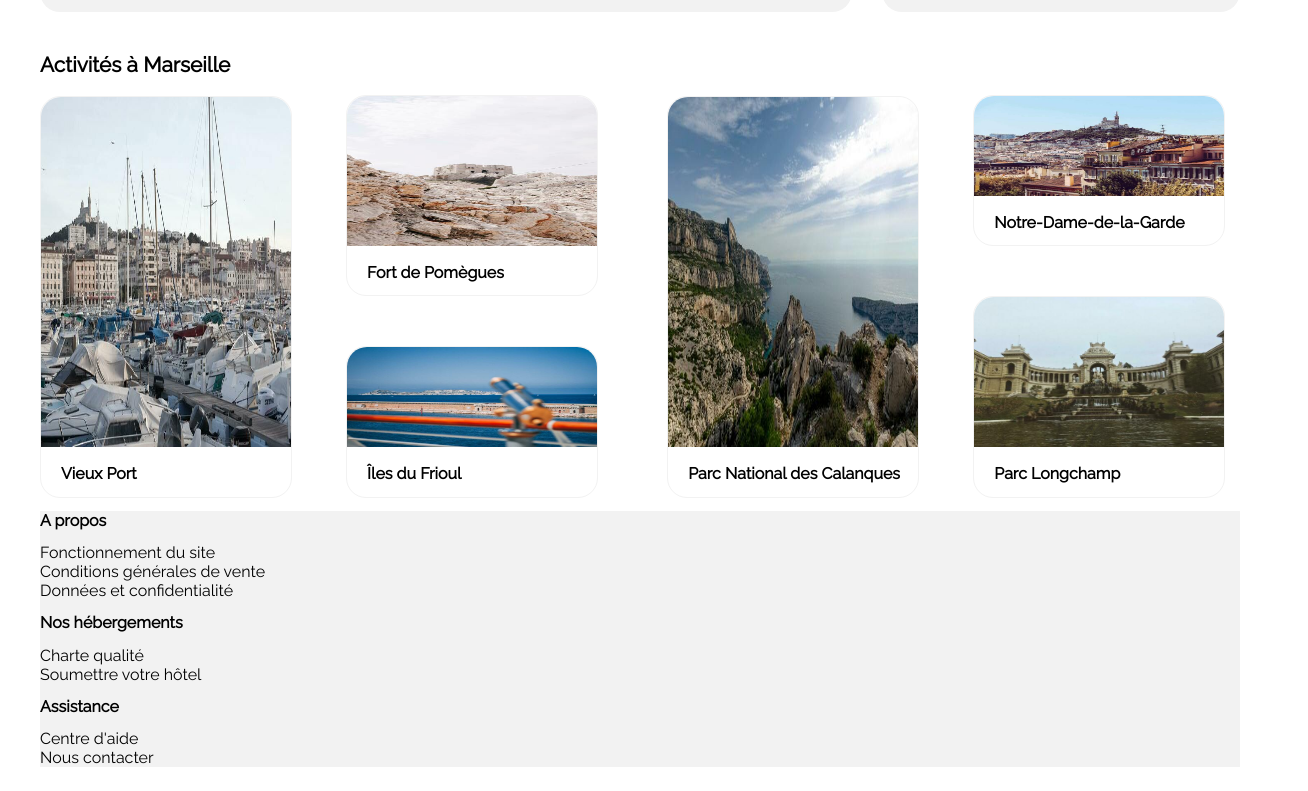
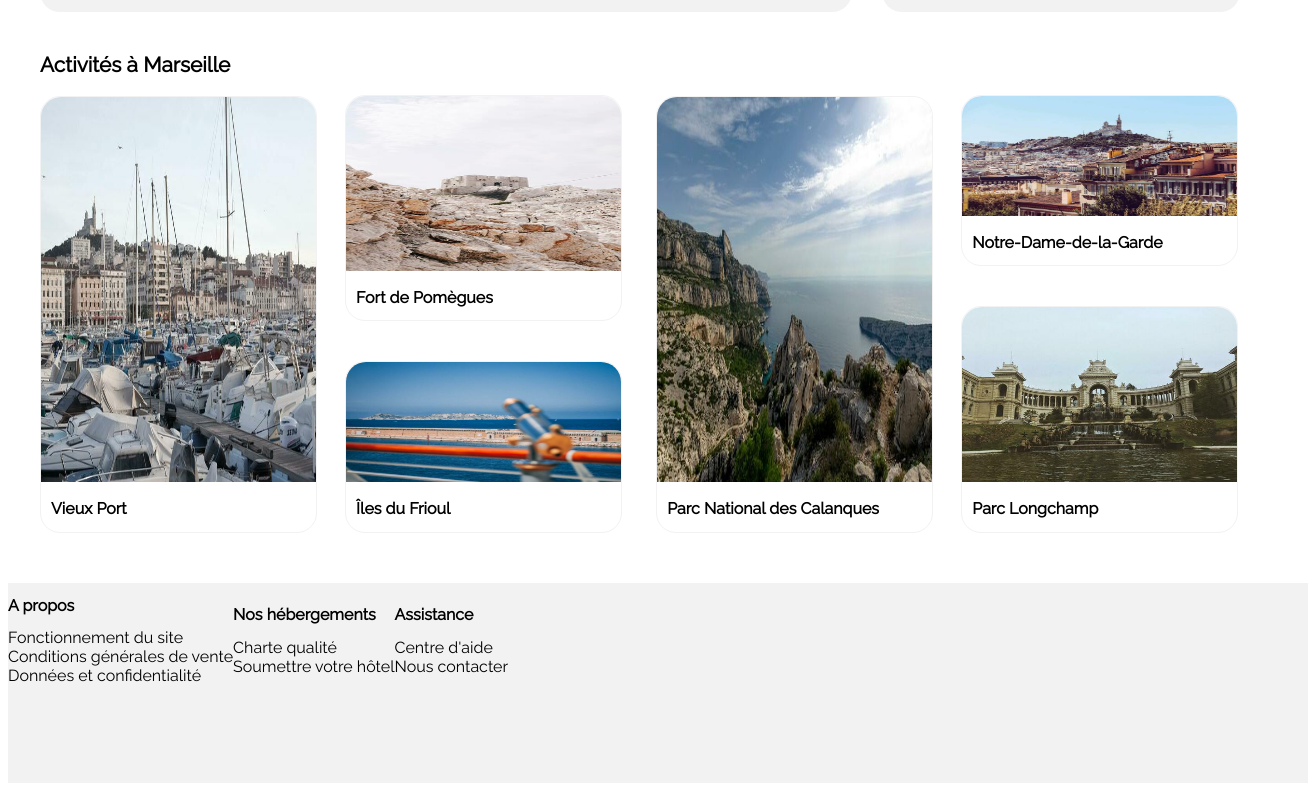
Before and after one commit to sebastien-caillat/CaillatSebastien_2_09042021, a plain HTML site: page index.html in a window 1280 px wide. Shown: the part 1055-1846 px from the top of the page, 1308 px wide, since content can reach past the window. Drawn offline with Linux system fonts and the light colour scheme.

Commit message:
Activities section CSS v3 + Footer v1

```diff
--- a/index.html
+++ b/index.html
@@ -243,25 +243,35 @@
                     </div>
                 </div>
             </section>
+        </div>
 
             <!-- Footer -->
+        <div class="footer">
             <footer>
+                <div class="footer-infos">
+                    <div class="footer-about">
                         <h2>A propos</h2>
                         <ul>
                             <li>Fonctionnement du site</li>
                             <li>Conditions générales de vente</li>
                             <li>Données et confidentialité</li>
                         </ul>
+                    </div>
+                    <div class="footer-hosting">
                         <h2>Nos hébergements</h2>
                         <ul>
                             <li>Charte qualité</li>
                             <li>Soumettre votre hôtel</li>
                         </ul>
+                    </div>
+                    <div class="footer-assist">
                     <h2>Assistance</h2>
                     <ul>
                         <li>Centre d'aide</li>
                         <li>Nous contacter</li>
                     </ul>
+                    </div>
+                </div>
             </footer>
         </div>
     </body>
--- a/style.css
+++ b/style.css
@@ -350,56 +350,57 @@ input
 #section-activities
 {
     margin-top: 40px;
+    margin-bottom: 50px;
 }
 
 .big-windows-activities
 {
-    width: 250px;
+    width: 275px;
     border: 1px solid #F2F2F2;
     border-radius: 20px;
 }
 
 .big-windows-activities img
 {
-    width: 250px;
-    height: 350px;
+    width: 275px;
+    height: 385px;
     border-top-left-radius: 20px;
     border-top-right-radius: 20px;
 }
 
 .medium-windows-activities
 {
-    width: 250px;
+    width: 275px;
     border: 1px solid #F2F2F2;
     border-radius: 20px;
 }
 
 .medium-windows-activities img
 {
-    width: 250px;
-    height: 150px;
+    width: 275px;
+    height: 175px;
     border-top-left-radius: 20px;
     border-top-right-radius: 20px;
 }
 
 .small-windows-activities
 {
-    width: 250px;
+    width: 275px;
     border: 1px solid #F2F2F2;
     border-radius: 20px;
 }
 
 .small-windows-activities img
 {
-    width: 250px;
-    height: 100px;
+    width: 275px;
+    height: 120px;
     border-top-left-radius: 20px;
     border-top-right-radius: 20px;
 }
 
 .all-activities h2
 {
-    padding-left: 20px;
+    padding-left: 10px;
 }
 
 .activities-1, .activities-2, .activities-3, .activities-4
@@ -410,20 +411,36 @@ input
 
 .big-windows-activities
 {
-    margin-right: 50px;
+    margin-right: 24px;
 }
 
 .activities-3
 {
-    margin-left: 65px;
+    margin-left: 30px;
 }
 
 .activities-2 .small-windows-activities
 {
-    margin-top: 50px;
+    margin-top: 40px;
 }
 
 .activities-4 .medium-windows-activities
 {
-    margin-top: 50px;
+    margin-top: 40px;
 }
+
+/* Footer */
+
+footer
+{
+    width: 1300px;
+    height: 200px;
+    margin:auto;
+}
+
+.footer-infos
+{
+    display: flex;
+    align-items: center;
+    justify-content: flex-start;
+}
```
Lines whose indentation alone changed are shown as unchanged.
